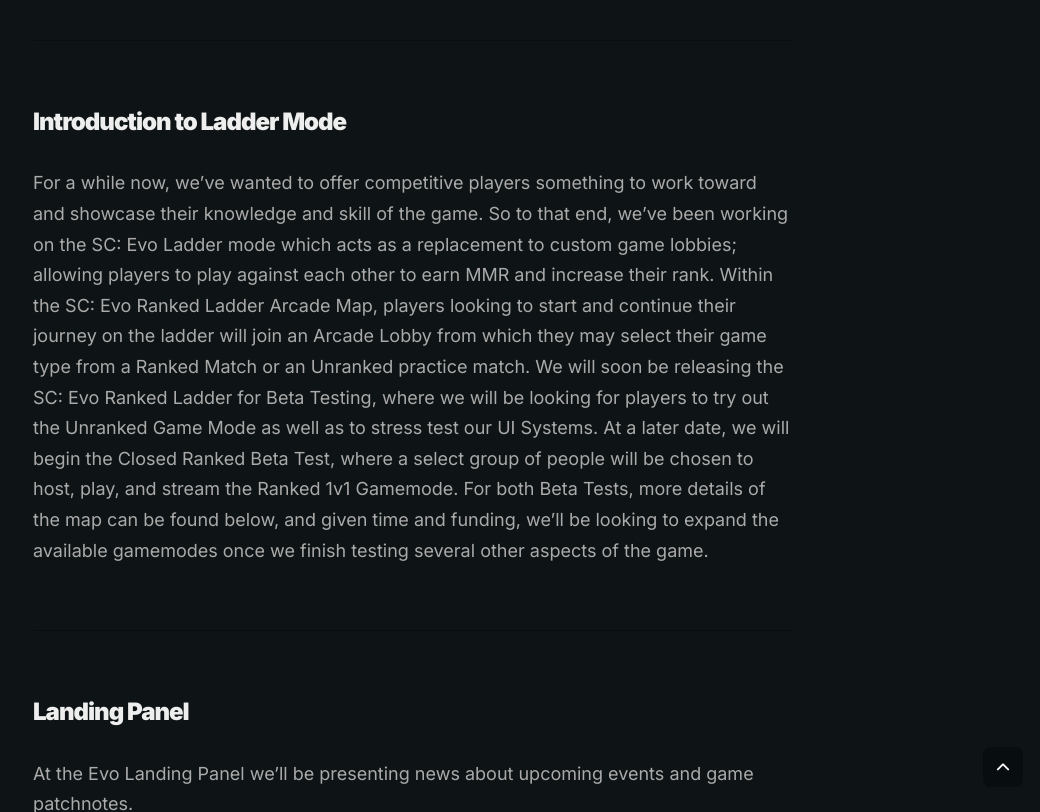
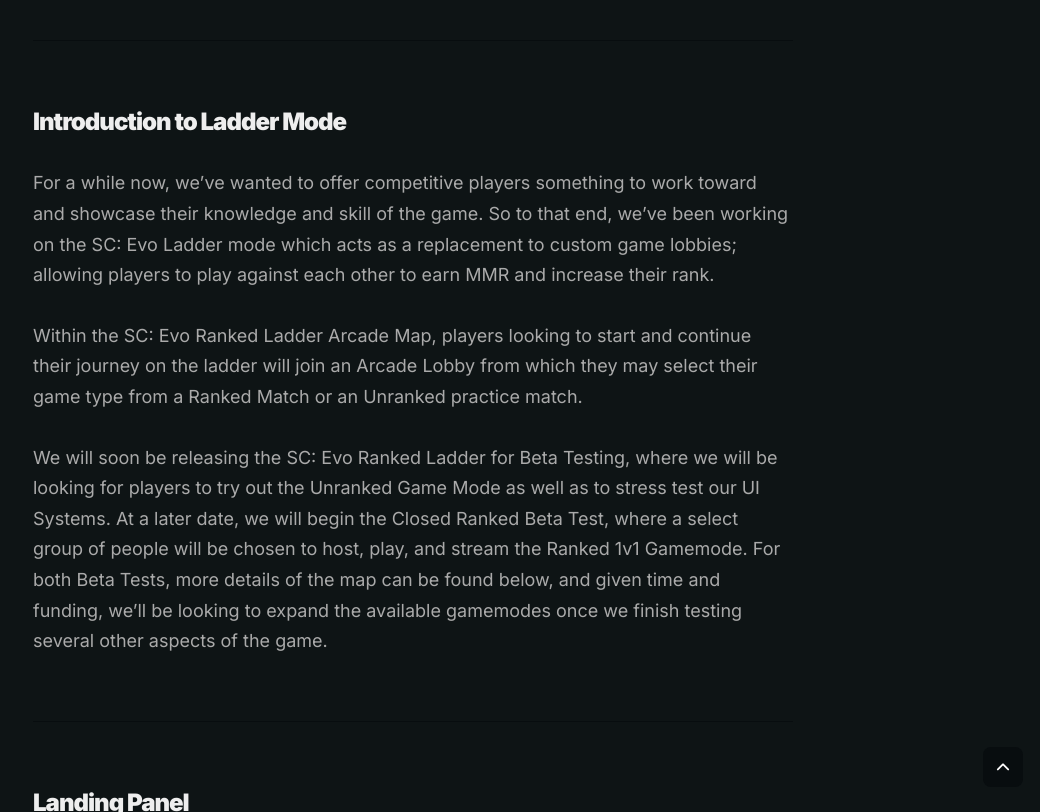
Before and after one commit to avexyli/Koprulu-Blog, a Jekyll site: the page built from _posts/2025-01-25-post-evo-ladderbeta.markdown, in a window 1280 px wide and 900 px high, scrolled down 1336 px, cut to the strip 88-900 px from the top of the window. Shown: the whole strip, without its empty margins (227-1267 px from the left). Built offline with Jekyll 4.4.1, drawn with Linux system fonts in a browser that asks for light colours; some of the changed text lies outside the part shown.

Commit message:
text adjustments

```diff
--- a/_posts/2025-01-25-post-evo-ladderbeta.markdown
+++ b/_posts/2025-01-25-post-evo-ladderbeta.markdown
@@ -25,7 +25,9 @@
 ### Introduction to Ladder Mode
 
 For a while now, we've wanted to offer competitive players something to work toward and showcase their knowledge and skill of the game. So to that end, we've been working on the SC: Evo Ladder mode which acts as a replacement to custom game lobbies; allowing players to play against each other to earn MMR and increase their rank.
+
 Within the SC: Evo Ranked Ladder Arcade Map, players looking to start and continue their journey on the ladder will join an Arcade Lobby from which they may select their game type from a Ranked Match or an Unranked practice match.
+
 We will soon be releasing the SC: Evo Ranked Ladder for Beta Testing, where we will be looking for players to try out the Unranked Game Mode as well as to stress test our UI Systems. At a later date, we will begin the Closed Ranked Beta Test, where a select group of people will be chosen to host, play, and stream the Ranked 1v1 Gamemode.
 For both Beta Tests, more details of the map can be found below, and given time and funding, we'll be looking to expand the available gamemodes once we finish testing several other aspects of the game.
 
@@ -54,7 +56,7 @@
 
 Finally, once both players are ready to start; they can ready up. Before going into a match, both players will get to see which race was picked as well as the map picked by the system.
 
-![]({{site.baseurl}}/images/gamepreview-ladder-Readyscreen)
+![]({{site.baseurl}}/images/gamepreview-ladder-Readyscreen.png)
 
 Upon completing the game, both players can choose to return to the Evo Menu in which they can play another match. Upon either player leaving the game, both players will return to the StarCraft II Main Menu.
 
@@ -94,6 +96,10 @@
 
 ***
 
-And this is it for now, we're wrapping up Development on the first public technical test of the new SC: Evo Ranked Ladder Arcade Map launcher, **please remember that Ranked mode will not initially be available**. We hope to gather as much feedback as possible and squash any bugs with the help of our players, so we can have a smooth release for the Ranked 1v1 Game Mode at a later date.
+And this is it for now, we're wrapping up Development on the first public technical test of the new SC: Evo Ranked Ladder Arcade Map launcher, **please remember that Ranked mode will not initially be available**.
+
+We hope to gather as much feedback as possible and squash any bugs with the help of our players, so we can have a smooth release for the Ranked 1v1 Game Mode at a later date.
+
 The Technical Test map for the SC: Evo Ranked Ladder will be made available soon on the Battle.net Arcade for everyone to try out.
-If you find any issues while playing please send them to us on our discord or at KopruluKat@gmail.com
+
+*If you find any issues while playing please send them to us on our discord or at KopruluKat@gmail.com*
```
